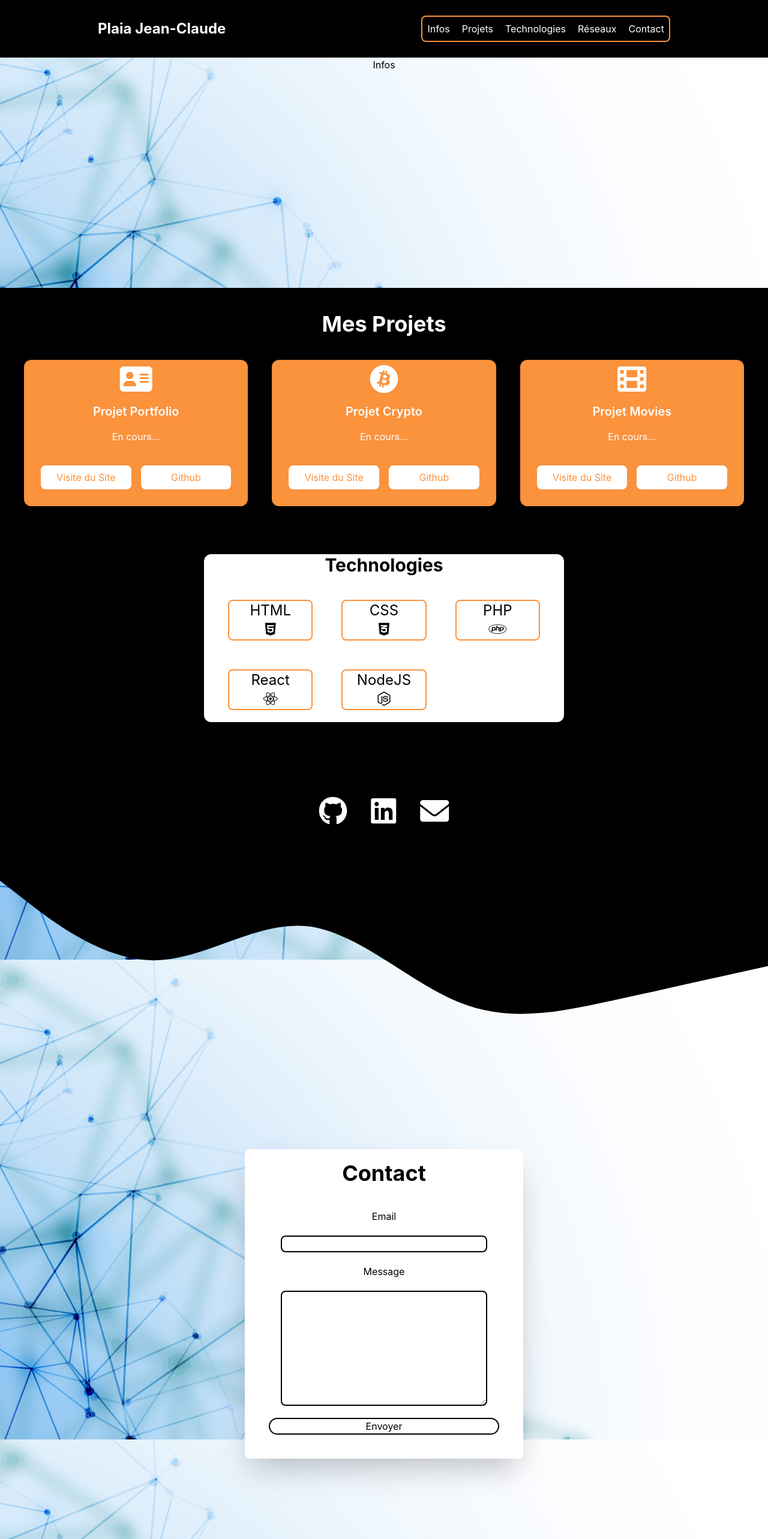
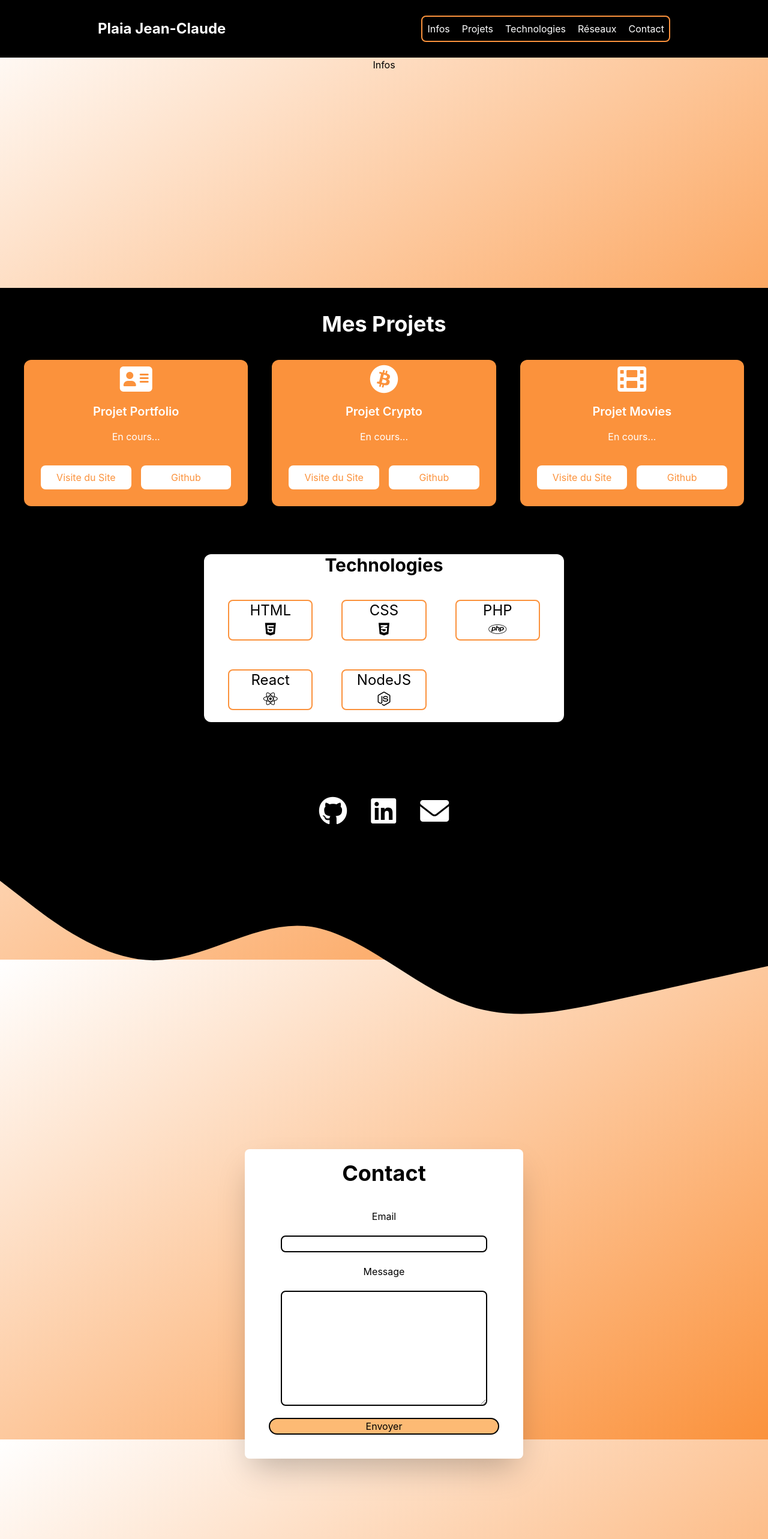
Before and after one commit to Dev-Nago/Portfolio, a React (Create React App) app: page / in a window 1280 px wide. Shown: the top 2566 px of the page at 60% size. Built offline with nearby package versions, Linux system fonts and the light colour scheme.

Commit message:
updated components

```diff
--- a/src/App.js
+++ b/src/App.js
@@ -11,7 +11,7 @@ import Technologies from './Components/Technologies';
 
 function App() {
   return (
-    <div className="App bg-bg-dev bg-no-repeat bg-fixed bg-cover">
+    <div className="App bg-gradient-to-br from-white to-orange-400 bg-no-repeat bg-fixed bg-cover">
         <NavBar />
         <Infos />
         <Projects />
--- a/src/Components/ContactForm.js
+++ b/src/Components/ContactForm.js
@@ -14,7 +14,7 @@ function ContactForm() {
             Message
             <textarea type="text" name='message' required className='h-48 m-5 border-2 border-black rounded-lg focus:ring-2 ring-orange-400 ring-offset-4'/>
           </label>
-          <input type='submit' value='Envoyer' className='border-2 border-black rounded-2xl hover:bg-orange-400 hover:border-black hover:text-white hover:cursor-pointer'/>
+          <input type='submit' value='Envoyer' className='border-2 border-black rounded-2xl bg-orange-300 hover:bg-orange-400 hover:border-black hover:cursor-pointer'/>
         </form>
       </div>
 
--- a/src/Components/NavBar.js
+++ b/src/Components/NavBar.js
@@ -4,13 +4,23 @@ function NavBar() {
   return (
     <div className='h-24 bg-black text-white flex flex-row'>
       <h1 className='font-bold text-2xl m-auto'>Plaia Jean-Claude</h1>
-      <li className='list-none space-x-5 m-auto border-2 border-orange-400 p-2 rounded-lg'>
+      <ul className='space-x-5 m-auto border-2 border-orange-400 p-2 rounded-lg flex flex-row'>
+        <li className='list-none'>
           <a href='/' className='hover:text-orange-400'>Infos</a>
+        </li>
+        <li className='list-none'>
           <a href='/' className='hover:text-orange-400'>Projets</a>
+        </li>
+        <li className='list-none'>
           <a href='/' className='hover:text-orange-400'>Technologies</a>
+        </li>
+        <li className='list-none'>
           <a href='/' className='hover:text-orange-400'>Réseaux</a>
+        </li>
+        <li className='list-none'>
           <a href='/' className='hover:text-orange-400'>Contact</a>
         </li>
+      </ul>
       <i className="fa-solid fa-bars m-auto hidden"></i>
     </div>
   )
--- a/tailwind.config.js
+++ b/tailwind.config.js
@@ -3,11 +3,7 @@ module.exports = {
     "./src/**/*.{js,jsx,ts,tsx}",
   ],
   theme: {
-    extend: {
-      backgroundImage: {
-        'bg-dev': "url('./image/bg-dev.jpg')",
-      }
-    },
+    extend: {},
   },
   plugins: [],
 }
```
Also changed, not shown: src/image/bg-dev.jpg (deleted). Lines whose indentation alone changed are shown as unchanged.
